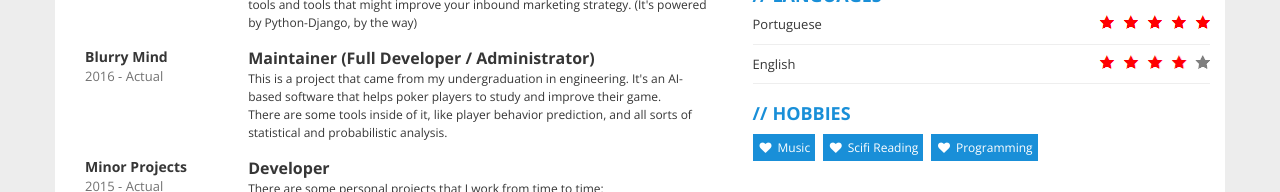
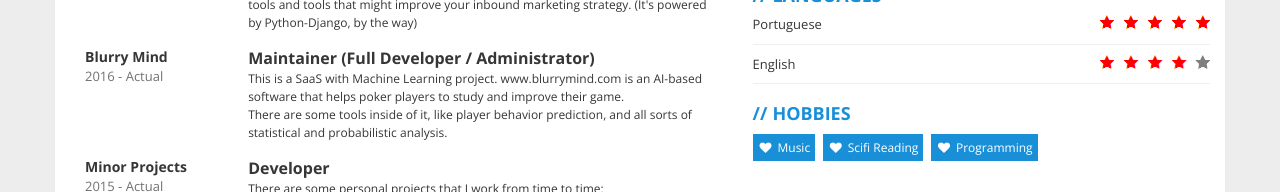
Before and after one commit to marcelofe/marcelofe.github.io, a plain HTML site: page index.html in a window 1280 px wide. Shown: the part 822-1014 px from the top of the page. Drawn offline with nearby package versions, Linux system fonts and the light colour scheme.

Commit message:
Update index.html

```diff
--- a/index.html
+++ b/index.html
@@ -89,7 +89,7 @@
               </div>
               <div class="col-xs-9">
                 <div class="profession">Maintainer (Full Developer / Administrator)</div>
-                <div class="description">This is a project that came from my undergraduation in engineering. It's an AI-based software that helps poker players to study and improve their game.<br>
+                <div class="description">This is a SaaS with Machine Learning project. www.blurrymind.com is an AI-based software that helps poker players to study and improve their game.<br>
                 There are some tools inside of it, like player behavior prediction, and all sorts of statistical and probabilistic analysis.</div>
               </div>
             </div>
```
